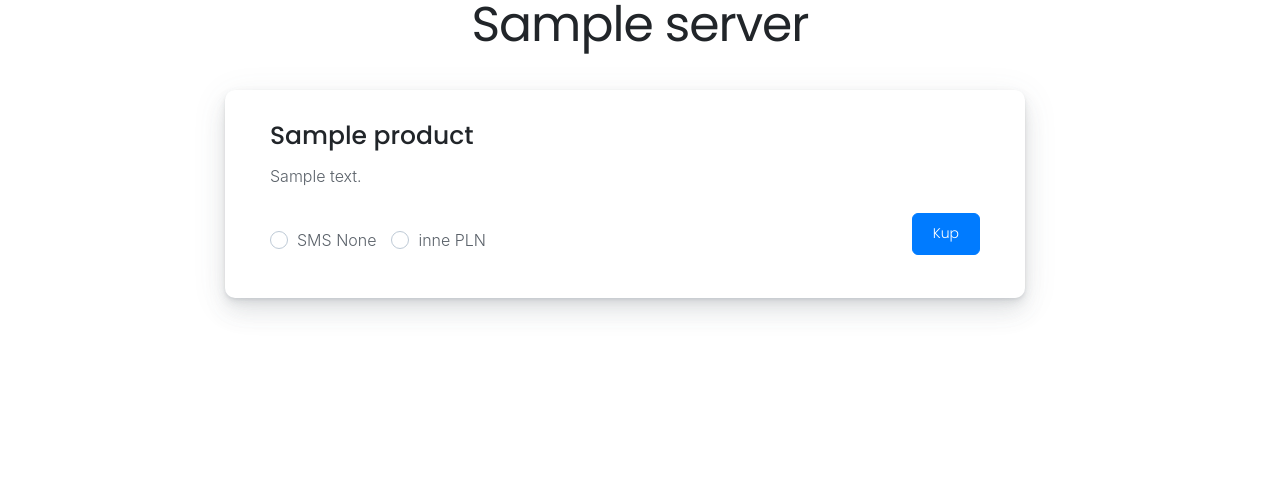
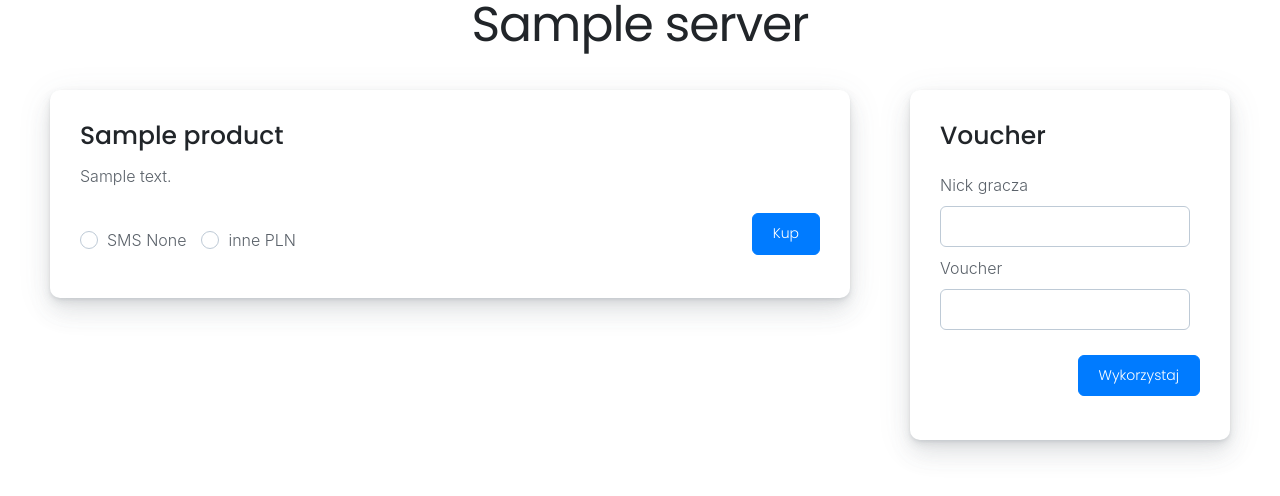
Before and after one commit to ivall/IVshop, a Django app: page /shop/1/ in a window 1280 px wide. Shown: the top 496 px of the page. Run offline with Django 3.2, Linux system fonts and the light colour scheme; tables that the repository leaves empty hold one stand-in row (values such as "Sample post"); some libraries are stand-ins or nearby versions.

Commit message:
vouchers, bug fixes, improvements

```diff
--- a/IVshop/settings.py
+++ b/IVshop/settings.py
@@ -27,7 +27,7 @@ DEBUG = True
 
 ALLOWED_HOSTS = ['*']
 
-SITE_ID = 1
+SITE_ID = 2
 
 # Application definition
 
--- a/shop/admin.py
+++ b/shop/admin.py
@@ -1,6 +1,7 @@
 from django.contrib import admin
-from .models import Server, Product, Purchase
+from .models import Server, Product, Purchase, Voucher
 
 admin.site.register(Server)
 admin.site.register(Product)
 admin.site.register(Purchase)
+admin.site.register(Voucher)
--- a/shop/urls.py
+++ b/shop/urls.py
@@ -16,5 +16,7 @@ urlpatterns = [
     path('lvlup_check', views.lvlup_check, name='lvlup_check'),
     path('save_settings2/', views.save_settings2, name='save_settings2'),
     path('remove_product/', views.remove_product, name='remove_product'),
-    path('product_info/', views.product_info, name='product_info')
+    path('product_info/', views.product_info, name='product_info'),
+    path('generate_voucher/', views.generate_voucher, name='generate_voucher'),
+    path('use_voucher/', views.use_voucher, name='use_voucher')
 ]
--- a/shop/views.py
+++ b/shop/views.py
@@ -9,8 +9,8 @@ from lvluppayments import Payments
 from mcrcon import MCRcon
 
 from shop.utils.oauth2 import Oauth
-from shop.utils.functions import authorize_panel, send_commands, check_rcon_connection, login_required
-from .models import Server, Product, Purchase
+from shop.utils.functions import authorize_panel, send_commands, check_rcon_connection, login_required, generate_random_chars
+from .models import Server, Product, Purchase, Voucher
 
 import requests
 
@@ -100,6 +100,7 @@ def panel(request, server_id):
         purchases = Purchase.objects.filter(product__server__id=server_id)
         server = Server.objects.get(id=server_id)
         products = Product.objects.filter(server__id=server_id)
+        vouchers = Voucher.objects.filter(product__server__id=server_id)
         for product in products:
             count = Purchase.objects.filter(product_id=product.id, status=1).count()
             counted_sells.update({str(product.id): count})
@@ -112,7 +113,8 @@ def panel(request, server_id):
             'purchases': purchases,
             'client_id': server.client_id,
             'products': products,
-            'counted_sells': counted_sells
+            'counted_sells': counted_sells,
+            'vouchers': vouchers
         }
         return render(request, 'panel.html', context=context)
     else:
@@ -123,8 +125,8 @@ def panel(request, server_id):
 @login_required
 def add_product(request):
     if not request.POST.get("product_name") or not request.POST.get(
-            "product_description") or not request.POST.get("product_price") or not request.POST.get(
-            "product_sms_price") or not request.POST.get("product_commands"):
+            "product_description") or not request.POST.get("product_price") \
+            or not request.POST.get("product_sms_price") or not request.POST.get("product_commands"):
         return JsonResponse({'message': 'Uzupełnij informacje o produkcie.'}, status=411)
     if not request.POST.get('server_id') and not request.POST.get('edit_mode'):
         return JsonResponse({'message': 'Uzupełnij informacje o produkcie.'}, status=411)
@@ -319,3 +321,42 @@ def product_info(request):
         'sms_number': product[0].sms_number,
         'commands': product[0].product_commands
     })
+
+
+@csrf_exempt
+@login_required
+def generate_voucher(request):
+    product_id = request.POST.get('product_id')
+    product = Product.objects.filter(id=product_id, server__owner_id=request.session['user_id'])
+    if not product:
+        return JsonResponse({'message': 'Otóż nie tym razem ( ͡° ͜ʖ ͡°)'}, status=401)
+    code = generate_random_chars(6)
+    v = Voucher(
+        product=Product.objects.get(id=product_id),
+        code=code,
+        status=0
+    )
+    v.save()
+    return JsonResponse({'message': 'Voucher został wygenerowany. Znajdziesz go w liście voucherów.'}, status=200)
+
+
+@csrf_exempt
+def use_voucher(request):
+    player_nick = request.POST.get('player_nick')
+    voucher_code = request.POST.get('voucher_code')
+    if not player_nick or not voucher_code:
+        return JsonResponse({'message': 'Uzupełnij dane.'}, status=411)
+    get_command = Voucher.objects.filter(code=voucher_code, status=0).values('product__server__server_ip',
+                                                                   'product__server__rcon_password',
+                                                                   'product__product_commands')
+    if get_command:
+        server_ip = get_command[0]['product__server__server_ip']
+        rcon_password = get_command[0]['product__server__rcon_password']
+        commands = get_command[0]['product__product_commands'].split(';')
+        try:
+            send_commands(server_ip, rcon_password, commands, player_nick)
+        except:
+            return JsonResponse({'message': 'Wystąpił błąd podczas łączenia się do rcon.'}, status=401)
+        Voucher.objects.filter(code=voucher_code).update(status=1, player=player_nick)
+        return JsonResponse({'message': 'Voucher został wykorzystany.'}, status=200)
+    return JsonResponse({'message': 'Niepoprawny kod'}, status=401)
--- a/static/css/styles.css
+++ b/static/css/styles.css
@@ -3,6 +3,9 @@ body {
 }
 .display-grid {
     display: grid;
+}
+.display-inline-flex {
+    display: inline-flex;
 }
 .cards {
     margin-top: 30px;
@@ -21,9 +24,14 @@ p {
 .edit_product {
     width: 350px;
 }
+.use_voucher {
+    width: 250px;
+}
 .shop-cards {
     justify-content: center;
-    width: 100%;
+    align-items: center;
+    flex-direction: column;
+    align-self: flex-start;
 }
 .shop-card {
     width: 50rem;
@@ -44,3 +52,18 @@ p {
 .remove_product {
     margin-left: 15px;
 }
+.voucher {
+    display: inline-flex;
+    height: 410px;
+}
+.voucher .form-group {
+    padding: 0;
+}
+.own-container {
+    display: flex;
+    justify-content: center;
+    flex-flow: row-reverse;
+}
+.use_voucher_button {
+    float: right;
+}
--- a/static/js/api.js
+++ b/static/js/api.js
@@ -98,6 +98,9 @@ $(document).ready(function() {
             <input type="hidden" id="product_id_modal" value="`+product_id+`">
             <label for="player_nick" class="col-form-label">Nick gracza</label>
             <input type="text" name="player_nick" class="form-control" id="player_nick">`)
+        }
+        else {
+            toastr.warning('Wybierz rodzaj płatności.');
         }
     });
     $(document).on("click", ".lvlup_sms_buy_button", function () {
@@ -230,4 +233,34 @@ $(document).ready(function() {
             }
         });
     });
+    $(document).on("click", ".generate_voucher_button", function () {
+        var product_id = $('#add_voucher_product').val();
+        $.ajax({
+            url: '/generate_voucher/',
+            type: 'POST',
+            data: {product_id: product_id},
+            success: function (data) {
+                $('#addVoucherModal').modal('hide');
+                toastr.success(data.message)
+            },
+            error: function (data) {
+                toastr.error(data.responseJSON.message);
+            }
+        });
+    });
+    $(document).on("click", ".use_voucher_button", function () {
+        var player_nick = $('#voucher_nick').val();
+        var voucher_code = $('#voucher_code').val();
+        $.ajax({
+            url: '/use_voucher/',
+            type: 'POST',
+            data: {player_nick: player_nick, voucher_code: voucher_code},
+            success: function (data) {
+                toastr.success(data.message)
+            },
+            error: function (data) {
+                toastr.error(data.responseJSON.message);
+            }
+        });
+    });
 });
--- a/templates/shop.html
+++ b/templates/shop.html
@@ -15,9 +15,26 @@
 <div class="text-center">
     <h1>{{ server.server_name }}</h1>
 </div>
-<div class="row shop-cards display-grid">
+<div class="own-container">
+    <div class="voucher">
+    <div class="card" style="width: 20rem;">
+      <div class="card-body">
+        <h4 class="card-title">Voucher</h4>
+        <div class="card-text">
+            <div class="form-group col-md-6">
+                  <label for="voucher_nick" class="col-form-label">Nick gracza</label>
+                  <input type="text" name="voucher_nick" class="form-control use_voucher" id="voucher_nick">
+                  <label for="voucher_code" class="col-form-label">Voucher</label>
+                  <input type="text" name="voucher_code" class="form-control use_voucher" id="voucher_code">
+              </div>
+        </div>
+        <a href="#" class="btn btn-primary use_voucher_button">Wykorzystaj</a>
+      </div>
+    </div>
+</div>
+<div class="shop-cards display-inline-flex">
 {% for product in products %}
-<div class="col card shop-card">
+<div class="card shop-card">
   <div class="card-body">
     <h4 class="card-title">{{ product.product_name }}</h4>
     <p class="card-text">
@@ -39,6 +56,9 @@
 </div>
 {% endfor %}
 </div>
+</div>
+
+
 
 {% if server.payment_type == 1 %}
 <!-- lvlup buy modal -->
```
Also changed, not shown: shop/utils/functions.py (+7 -1 lines), templates/panel.html (+66 -2 lines).
